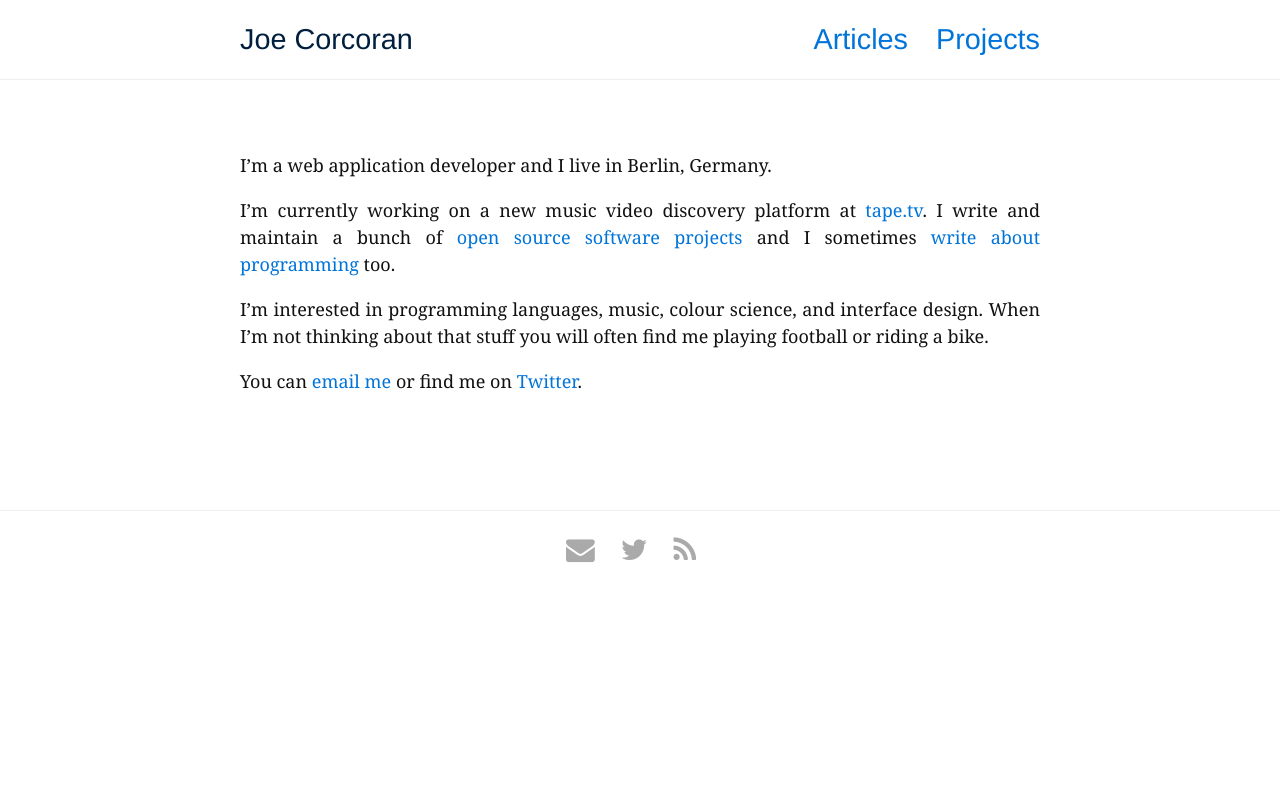
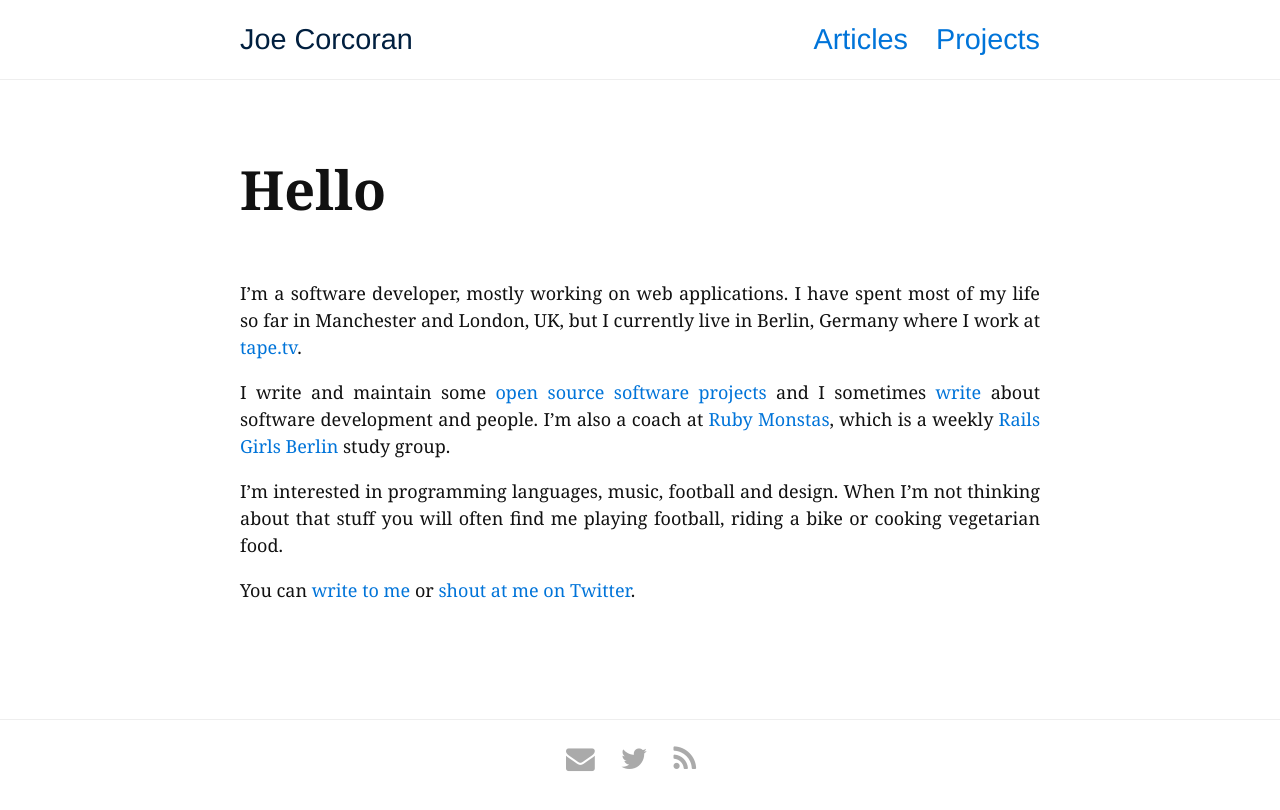
Before and after one commit to joecorcoran/corcoran.online, a Jekyll site: the page built from index.markdown, in a window 1280 px wide. Shown: the top 810 px of the page. Built offline with Jekyll 4.4.1, drawn with Linux system fonts in a browser that asks for light colours; Markdown is read by kramdown in place of the engine named in the settings.

Commit message:
Update index

```diff
--- a/index.markdown
+++ b/index.markdown
@@ -3,10 +3,12 @@ layout: page
 section: about
 ---
 
-I'm a web application developer and I live in Berlin, Germany.
+# Hello
 
-I'm currently working on a new music video discovery platform at [tape.tv](http://next.tape.tv). I write and maintain a bunch of [open source software projects](/projects) and I sometimes [write about programming](/articles) too.
+I'm a software developer, mostly working on web applications. I have spent most of my life so far in Manchester and London, UK, but I currently live in Berlin, Germany where I work at [tape.tv](http://tape.tv).
 
-I'm interested in programming languages, music, colour science, and interface design. When I'm not thinking about that stuff you will often find me playing football or riding a bike.
+I write and maintain some [open source software projects](/projects) and I sometimes [write](/articles) about software development and people. I'm also a coach at [Ruby Monstas](http://rubymonstas.org/), which is a weekly [Rails Girls Berlin](http://railsgirlsberlin.de/) study group.
 
-You can [email me](mailto:joe@corcoran.io) or find me on [Twitter](http://twitter.com/josephcorcoran).
+I'm interested in programming languages, music, football and design. When I'm not thinking about that stuff you will often find me playing football, riding a bike or cooking vegetarian food.
+
+You can [write to me](mailto:joe@corcoran.io) or [shout at me on Twitter](http://twitter.com/josephcorcoran).
```
Also changed, not shown: 1 other file.
